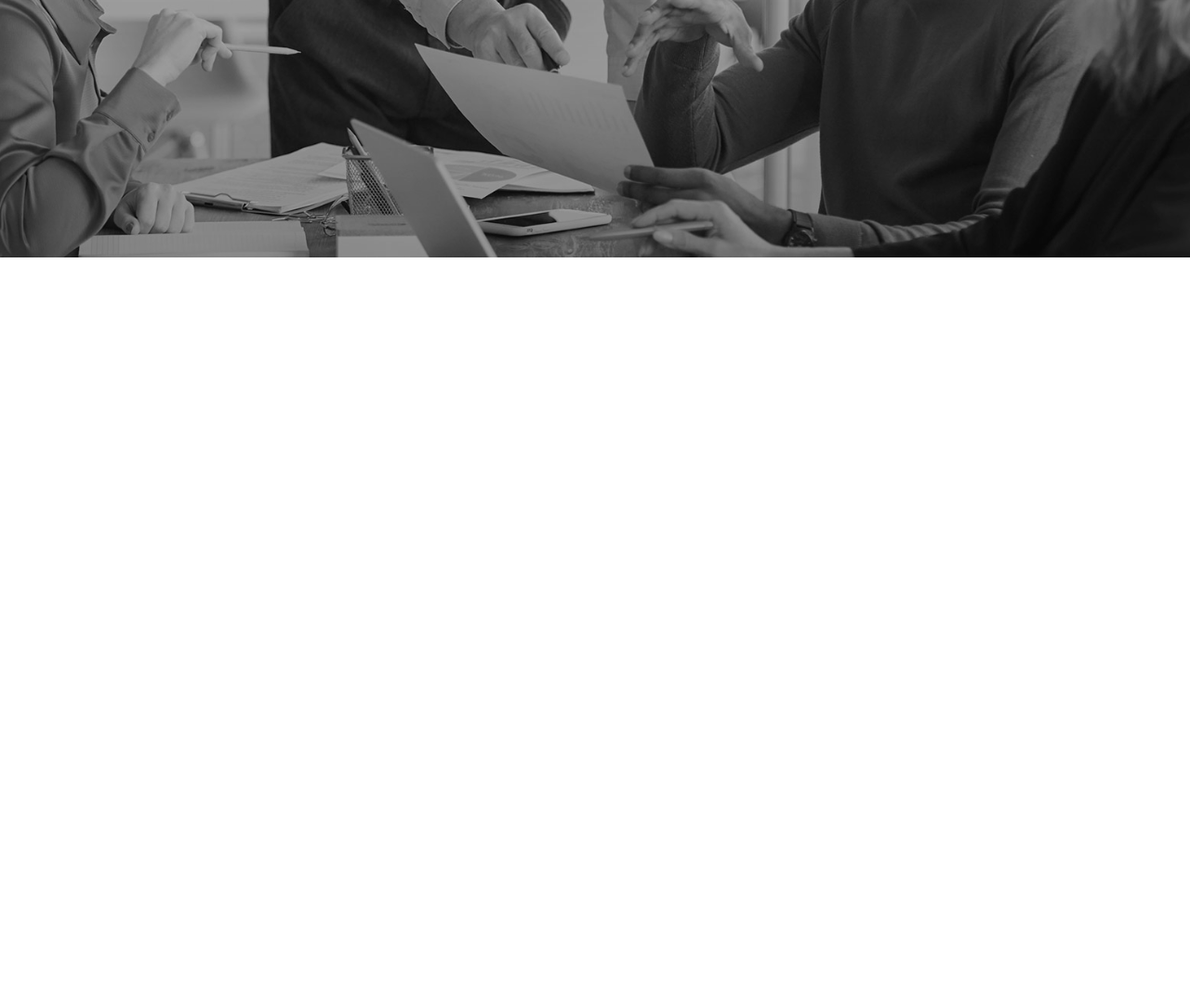
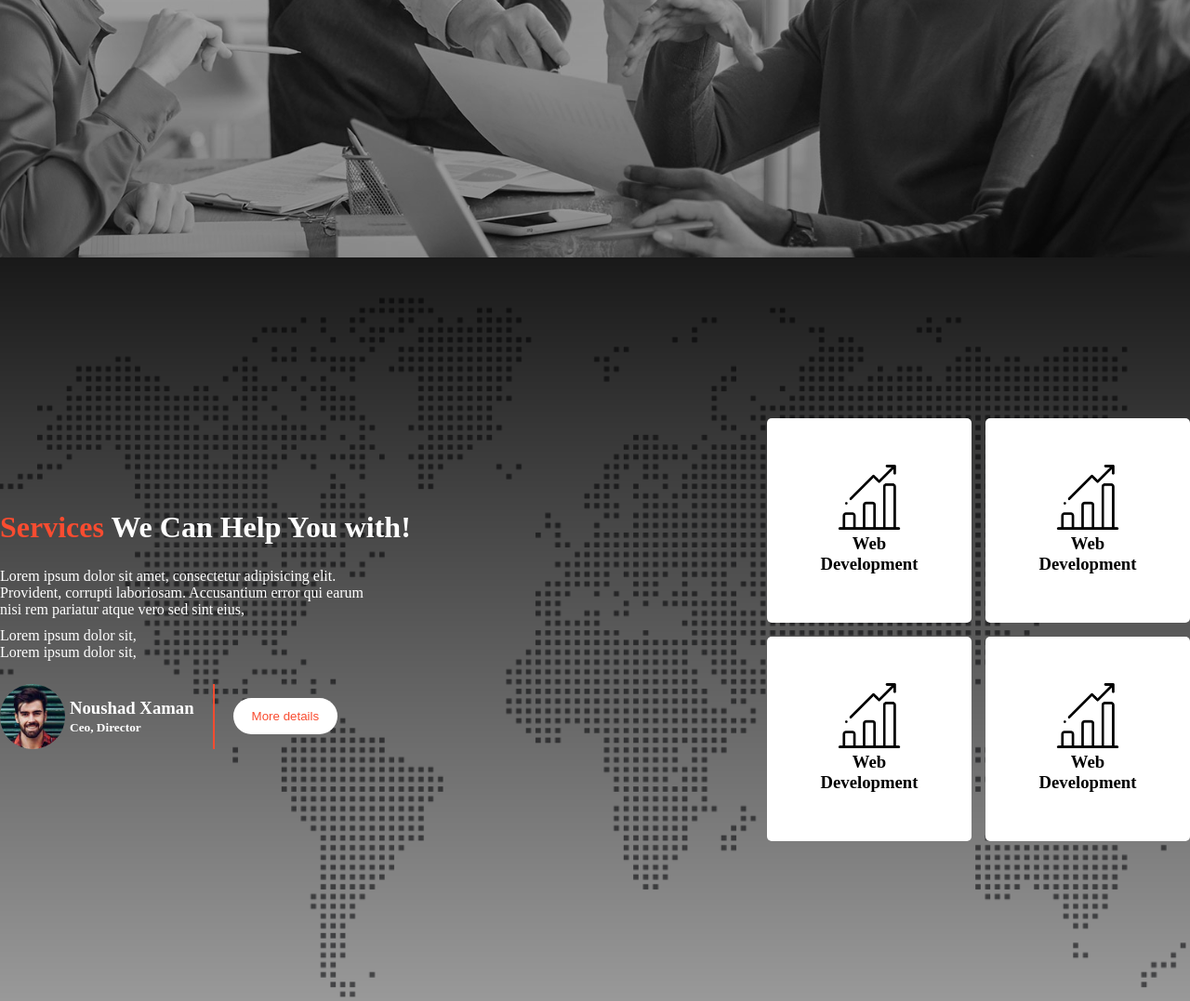
Before and after one commit to noushadzaman/digital-agency-web-design, a plain HTML site: page index.html in a window 1280 px wide. Shown: the part 612-1689 px from the top of the page at 93% size. Before the commit the page ends 889 px from the top, so only its background shows below. Drawn offline with Linux system fonts and the light colour scheme.

Commit message:
service section done

```diff
--- a/index.html
+++ b/index.html
@@ -23,7 +23,9 @@
       </nav>
       <div class="banner-container">
         <div class="banner-info">
-          <h1 class="title"><span class="primary">Digital</span> agency you<br>can rely on !</h1>
+          <h1 class="title">
+            <span class="primary">Digital</span> agency you<br />can rely on !
+          </h1>
           <p class="description">
             Lorem ipsum dolor sit amet, consectetur adipisicing elit. Aspernatur
             praesentium necessitatibus voluptas error, quisquam similique culpa.
@@ -36,6 +38,56 @@
       </div>
     </header>
     <main>
+      <div class="service-container">
+        <div class="left-side-container">
+          <h1><span class="primary">Services</span> We Can Help You with!</h1>
+          <p class="service-description">
+            Lorem ipsum dolor sit amet, consectetur adipisicing elit. Provident,
+            corrupti laboriosam. Accusantium error qui earum nisi rem pariatur
+            atque vero sed sint eius,
+          </p>
+          <ul>
+            <li>Lorem ipsum dolor sit,</li>
+            <li>Lorem ipsum dolor sit,</li>
+          </ul>
+          <div class="author-container">
+            <div class="profile-container">
+              <img class="profile-pic" src="./asset/image/author.jpg" alt="" />
+              <div>
+                <h3>Noushad Xaman</h2>
+                <h4><small> Ceo, Director</small></h4>
+              </div>
+            </div>
+            <div class="profile-btn">
+                <button class="btn-secondary">More details</button>
+            </div>
+          </div>
+        </div>
+        <div class="right-ride-container">
+          <div class="all-boxes">
+            <div>
+              <div class="box">
+                <img class="icon" src="./asset/icons/bar-chart.png" alt="" />
+                <h3>Web Development</h3>
+              </div>
+              <div class="box">
+                <img class="icon" src="./asset/icons/bar-chart.png" alt="" />
+                <h3>Web Development</h3>
+              </div>
+            </div>
+            <div>
+              <div class="box">
+                <img class="icon" src="./asset/icons/bar-chart.png" alt="" />
+                <h3>Web Development</h3>
+              </div>
+              <div class="box">
+                <img class="icon" src="./asset/icons/bar-chart.png" alt="" />
+                <h3>Web Development</h3>
+              </div>
+            </div>
+          </div>
+        </div>
+      </div>
 
     </main>
   </body>
--- a/style.css
+++ b/style.css
@@ -1,22 +1,25 @@
-*{
+* {
     padding: 0;
     margin: 0;
 }
-nav{
+
+nav {
     display: flex;
     justify-content: space-around;
     align-items: center;
     background-color: gray;
     padding: 20px 0;
 }
-.menus{
+
+.menus {
     display: flex;
     gap: 20px;
     list-style: none;
 }
-.banner-container{
+
+.banner-container {
     height: 100vh;
-    background-image: url('./asset/image/background.jpg'),linear-gradient(rgba(0,0,0,0.2), rgba(0,0,0,0.4));
+    background-image: url('./asset/image/background.jpg'), linear-gradient(rgba(0, 0, 0, 0.2), rgba(0, 0, 0, 0.4));
     background-blend-mode: overlay;
     background-repeat: no-repeat;
     background-position: center;
@@ -26,24 +29,102 @@ nav{
     justify-content: center;
     text-align: center;
 }
-.primary{
-    color:#f94c30;
+
+.primary {
+    color: #f94c30;
 }
-.title{
+
+.title {
     font-size: 55px;
     font-weight: bold;
     color: white;
 }
-.description{
+
+.description {
     color: white;
     padding: 10px;
     width: 50%;
     margin: auto;
 }
-.btn{
-   padding:  12px 20px;
-   border: none;
-   border-radius: 5px;
-   color: white;
-   background-color: #f94c30;
+
+.btn {
+    padding: 12px 20px;
+    border: none;
+    border-radius: 5px;
+    color: white;
+    background-color: #f94c30;
 }
+
+.btn-secondary {
+    padding: 12px 20px;
+    border: none;
+    border-radius: 20px;
+    color: #f94c30;
+    background-color: white;
+}
+
+.service-container {
+    height: 100vh;
+    background-image: url('./asset/image/footer-bg.png'), linear-gradient(rgba(0, 0, 0, 0.9), rgba(0, 0, 0, 0.4));
+    background-blend-mode: overlay;
+    background-repeat: no-repeat;
+    background-position: center;
+    background-size: cover;
+    display: flex;
+    align-items: center;
+    justify-content: center;
+}
+
+.icon {
+    width: 70px;
+}
+
+.box {
+    padding: 50px;
+    background-color: white;
+    width: 120px;
+    height: 120px;
+    color: black;
+    text-align: center;
+    border-radius: 5px;
+    /* box-shadow: 4px 4px 4px 8px black; */
+    margin: 15px 0 15px 15px;
+}
+
+.service-description {
+    width: 50%;
+    margin-top: 25px;
+    margin-bottom: 10px;
+}
+
+.all-boxes {
+    display: flex;
+}
+
+.profile-pic {
+    width: 70px;
+    border-radius: 50px;
+}
+
+.author-container {
+    display: flex;
+    align-items: center;
+    gap: 20px;
+    margin-top: 25px;
+}
+
+.profile-container {
+    display: flex;
+    align-items: center;
+    gap: 5px;
+    border-right: 2px solid #f94c30;
+    padding-right: 20px;
+}
+
+.left-side-container {
+    color: white;
+}
+
+li {
+    list-style: none;
+}
```
